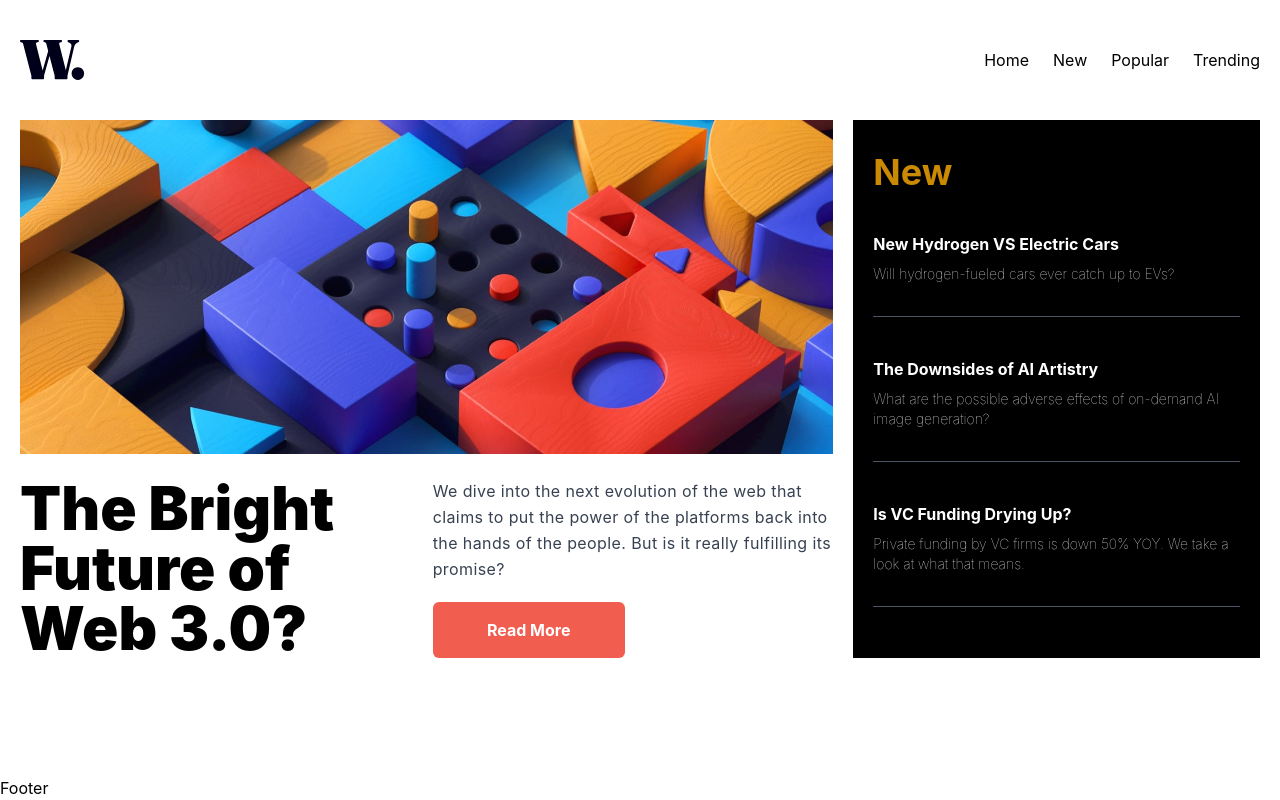
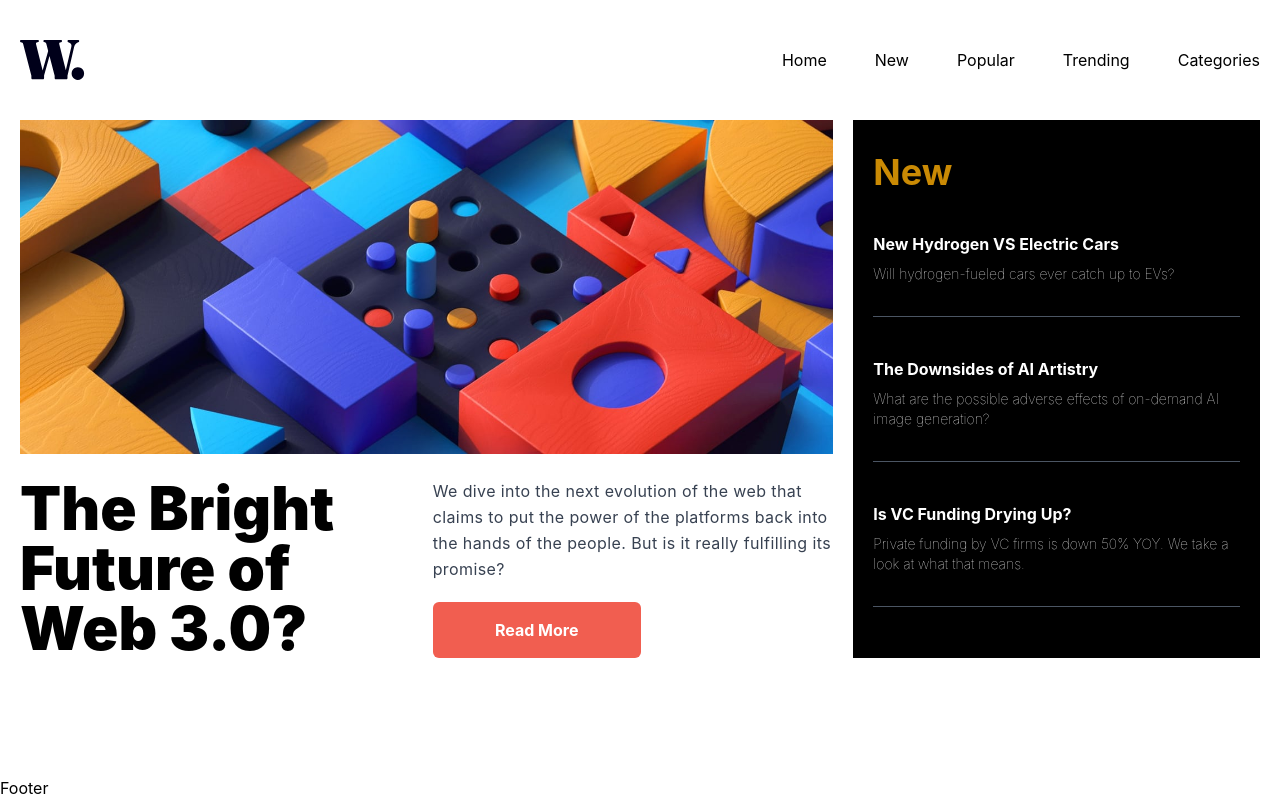
Before and after one commit to alfiancode/news-home-page-FE, a React (Vite) app: page / in a window 1280 px wide. Built offline with nearby package versions, Linux system fonts and the light colour scheme.

Commit message:
update navbar

```diff
--- a/src/Components/Banner/BannerLeft.jsx
+++ b/src/Components/Banner/BannerLeft.jsx
@@ -23,7 +23,7 @@ const BannerLeft = () => {
             </p>
             {/* button read more */}
             <div className="flex flex-row mt-5">
-              <div className="flex flex-row items-center justify-center bg-[#f15e50] rounded-md w-48 h-14">
+              <div className="flex flex-row items-center justify-center bg-[#f15e50] hover:bg-gray-600 rounded-md w-52 h-14">
                 <p className="text-white font-bold">Read More</p>
               </div>
             </div>
--- a/src/Components/Banner/BannerRight.jsx
+++ b/src/Components/Banner/BannerRight.jsx
@@ -18,11 +18,13 @@ const data = [
 const BannerRight = () => {
   return (
     <div>
-      <div className="text-white mt-8 mx-5">
+      <div className="text-white  mt-8 mx-5">
         <div className="font-bold text-4xl text-yellow-600">New</div>
         {data.map((item, index) => (
           <div className="md:mt-10">
-            <div className="mt-4 font-bold">{item.title}</div>
+            <div className="mt-4 font-bold hover:text-orange-500 cursor-pointer">
+              {item.title}
+            </div>
             <div className="mt-2 text-sm font-thin">{item.desc}</div>
             {/* separator */}
             <div className="mt-8">
--- a/src/Components/MenuMobile.jsx
+++ b/src/Components/MenuMobile.jsx
@@ -25,7 +25,7 @@ export default function MenuMobile({ open, setOpen, title, children }) {
           >
             <Dialog.Overlay className="absolute inset-0 bg-gray-500 bg-opacity-75 transition-opacity" />
           </Transition.Child>
-          <div className="fixed inset-y-0 right-0  max-w-full flex">
+          <div className="fixed inset-y-0 right-0 pl-28 max-w-full flex">
             <Transition.Child
               as={Fragment}
               enter="transform transition ease-in-out duration-500 sm:duration-700"
--- a/src/Components/Navbar.jsx
+++ b/src/Components/Navbar.jsx
@@ -22,6 +22,10 @@ const links = [
     name: "Trending",
     link: "#",
   },
+  {
+    name: "Categories",
+    link: "#",
+  },
 ];
 
 const Navbar = () => {
@@ -31,11 +35,12 @@ const Navbar = () => {
     <div className="my-10 mx-5 flex justify-between  items-center ">
       <img src={logo} alt="logo " />
 
-      <div className="md:flex hidden space-x-6 ">
+      <div className="md:flex hidden space-x-12 ">
         <p className=" hover:text-[#f15e50] cursor-pointer">Home</p>
         <p className=" hover:text-[#f15e50] cursor-pointer">New</p>
         <p className=" hover:text-[#f15e50] cursor-pointer">Popular</p>
         <p className=" hover:text-[#f15e50] cursor-pointer">Trending</p>
+        <p className=" hover:text-[#f15e50] cursor-pointer">Categories</p>
       </div>
 
       {/* headless ui sidebar menu */}
@@ -52,12 +57,12 @@ const Navbar = () => {
             <img src={iconMenuClose} alt="" className="h-8 w-8  " />
           </div>
           <div
-            className="h-full flex flex-col mt-32"
+            className="h-full flex flex-col mt-16"
             onClick={() => setIsHeadlessOpen(false)}
           >
             {/* map links  */}
             {links.map((link) => (
-              <p className=" hover:text-[#f15e50] cursor-pointer px-3 py-6 font-bold hover:bg-slate-300">
+              <p className=" hover:text-[#f15e50] cursor-pointer px-3 py-6 hover:bg-slate-300">
                 {link.name}
               </p>
             ))}
```
